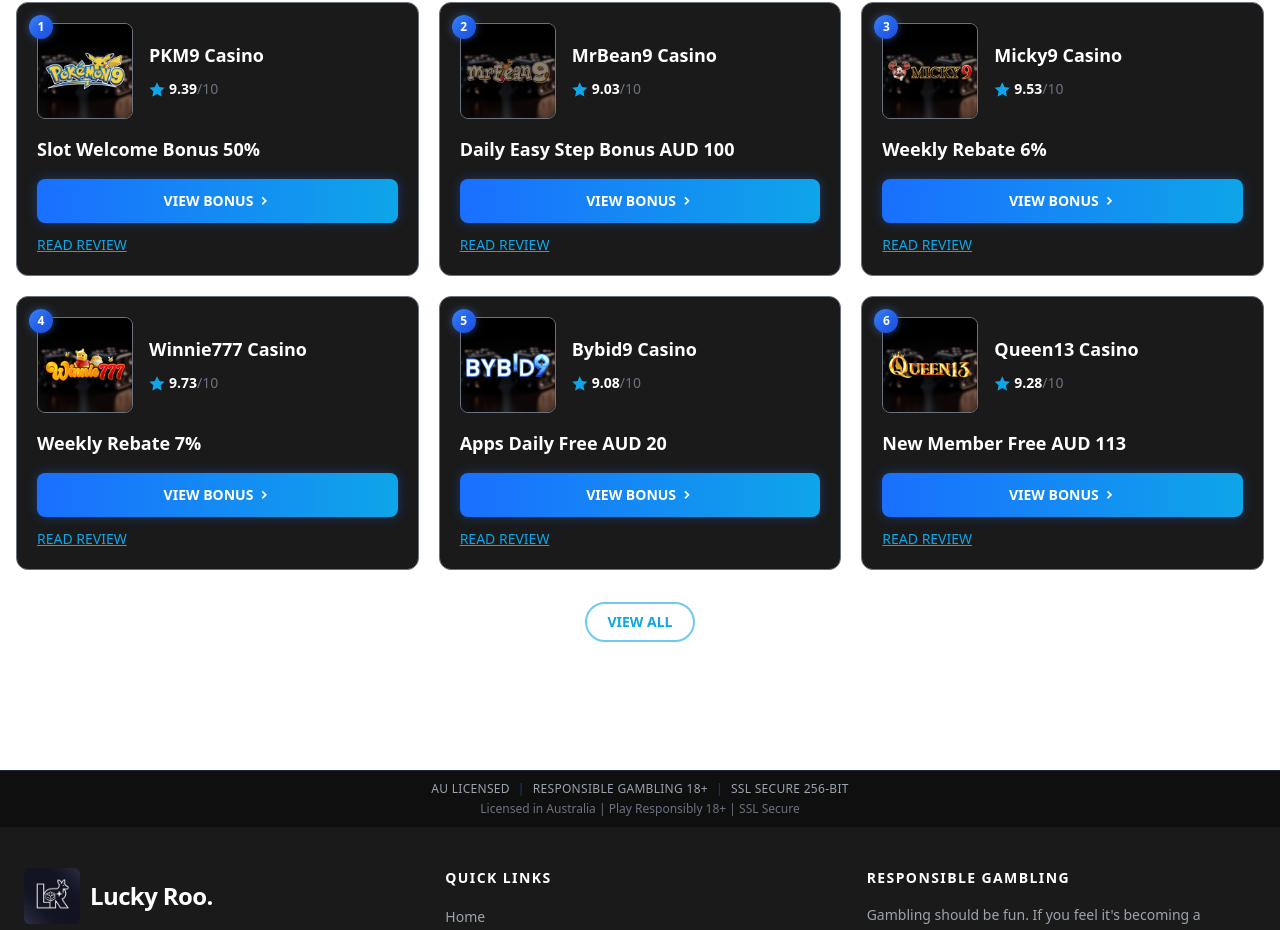
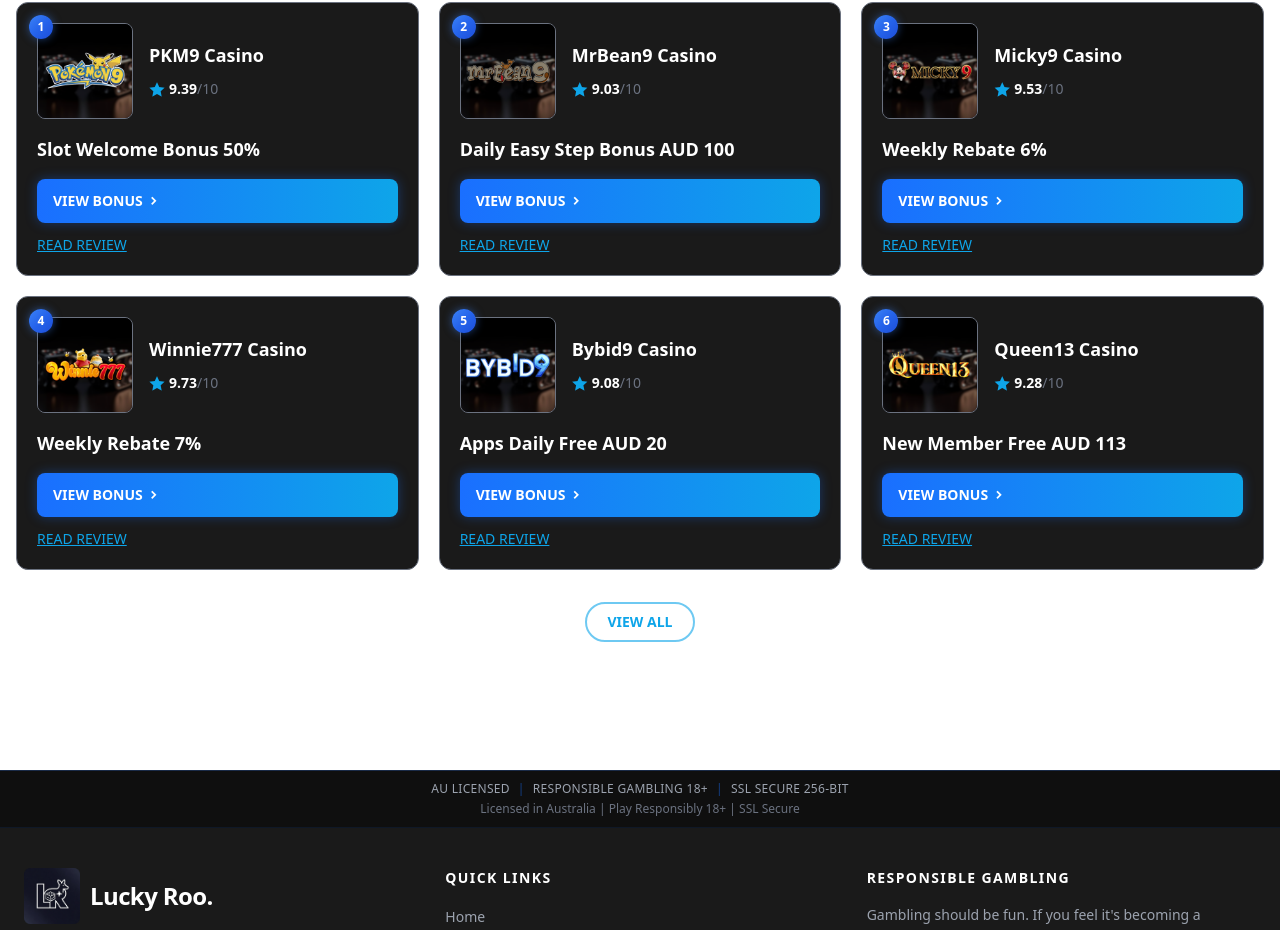
Before and after one commit to ether1313/luckyroo, a React (Vite) app: page / in a window 1280 px wide. Shown: the part 1215-2145 px from the top of the page. Built offline with nearby package versions, Linux system fonts and the light colour scheme.

Commit message:
update agentlink

```diff
--- a/src/pages/bonuses/page.tsx
+++ b/src/pages/bonuses/page.tsx
@@ -103,9 +103,14 @@ function BonusCard({ casino, index, expandedKey, onToggle }: {
         </div>
 
         {/* View Bonus Button */}
-        <button className="w-full bg-gradient-to-r from-[#1a6fff] to-[#0ea5e9] text-white py-2.5 rounded-lg text-sm font-semibold hover:opacity-90 transition-opacity cursor-pointer whitespace-nowrap shadow-[0_0_14px_rgba(26,111,255,0.35)] tracking-wide">
+        <a
+          href={review?.playNowUrl}
+          target="_blank"
+          rel="noopener noreferrer"
+          className="block w-full bg-gradient-to-r from-[#1a6fff] to-[#0ea5e9] text-white py-2.5 rounded-lg text-sm font-semibold hover:opacity-90 transition-opacity cursor-pointer whitespace-nowrap shadow-[0_0_14px_rgba(26,111,255,0.35)] tracking-wide text-center no-underline"
+        >
           VIEW BONUS &rsaquo;
-        </button>
+        </a>
       </div>
     </div>
   );
--- a/src/pages/casino-review/casinoData.ts
+++ b/src/pages/casino-review/casinoData.ts
@@ -147,6 +147,23 @@ const WITHDRAWAL_LIMIT_BY_SLUG: Record<string, string> = {
   queen13: 'No Limit (min. A$50)',
   micky9: 'No Limit (min. A$30)',
   ace96au: 'No Limit (min. A$28)',
+};
+
+/** Affiliate URLs for Read review / Play now / View bonus buttons (same destination per brand). */
+const AFFILIATE_URL_BY_SLUG: Record<string, string> = {
+  gucci9: 'https://gucci9office.net/RFLUCKYROOGU',
+  pkm9: 'https://ppkkmmoon13.com/RFPOLUCKYROO',
+  me99: 'https://me99aus.net/RFLUCKYROOME',
+  mrbean9: 'https://mrbean9au.com/RFLUCKYROOMR',
+  ipay9: 'https://ipay9.co/RFLUCKYROOO',
+  ace96au: 'https://ace96au.com/RFLUCKYROOACE',
+  rolex9: 'https://rolex9au.com/RFRLUCKYROO',
+  kingbet9: 'https://king9aus.net/RFK9LUCKYROO',
+  bigpay77: 'https://bigpay77aus.com/RFLLUCKYROO',
+  bybid9: 'https://bybid9.net/RFLUCKYROO',
+  micky9: 'https://micky13.asia/RFLUCKYROOMIC',
+  queen13: 'https://queen13au.com/RFLUCKYROOQUEEN',
+  winnie777: 'https://winnie777.org/RFLUCKYROOWIINE',
 };
 
 /** Per-casino overview (review) sections — same structure, different wording per brand. */
@@ -350,7 +367,7 @@ function buildCasino(slug: string, name: string, rating: number, summary: string
     logo: getBonusLogoUrl(slug),
     banner: SHARED.banner,
     rating,
-    playNowUrl: `https://${slug}.com`,
+    playNowUrl: AFFILIATE_URL_BY_SLUG[slug] ?? `https://${slug}.com`,
     summary,
     pros,
     cons,
--- a/src/pages/home/page.tsx
+++ b/src/pages/home/page.tsx
@@ -140,9 +140,14 @@ export default function HomePage() {
                   {getCasinoBySlug(item.logoKey)?.bonuses?.[0]?.title ?? 'Casino Bonus'}
                 </h4>
               </div>
-              <button className="bg-gradient-to-r from-[#1a6fff] to-[#0ea5e9] text-white px-4 py-2.5 md:py-3 rounded-lg text-sm font-semibold mb-2 md:mb-3 whitespace-nowrap hover:opacity-90 transition-opacity cursor-pointer shadow-[0_0_12px_rgba(26,111,255,0.35)]">
+              <a
+                href={getCasinoBySlug(item.logoKey)?.playNowUrl}
+                target="_blank"
+                rel="noopener noreferrer"
+                className="inline-block bg-gradient-to-r from-[#1a6fff] to-[#0ea5e9] text-white px-4 py-2.5 md:py-3 rounded-lg text-sm font-semibold mb-2 md:mb-3 whitespace-nowrap hover:opacity-90 transition-opacity cursor-pointer shadow-[0_0_12px_rgba(26,111,255,0.35)]"
+              >
                 VIEW BONUS <i className="ri-arrow-right-s-line"></i>
-              </button>
+              </a>
               <Link
                 to={`/casino/${item.logoKey}-casino`}
                 className="text-[#0ea5e9] text-sm underline hover:text-white transition-colors cursor-pointer"
--- a/src/pages/online-casinos/page.tsx
+++ b/src/pages/online-casinos/page.tsx
@@ -150,7 +150,7 @@ export default function OnlineCasinosPage() {
                       READ REVIEW
                     </Link>
                     <a
-                      href={`https://${casino.slug}.com`}
+                      href={casino.playNowUrl}
                       target="_blank"
                       rel="noopener noreferrer"
                       className="flex-1 bg-gradient-to-r from-[#1a6fff] to-[#0ea5e9] text-white py-2.5 rounded-lg text-sm font-semibold hover:opacity-90 transition-opacity cursor-pointer whitespace-nowrap text-center shadow-[0_0_14px_rgba(26,111,255,0.35)]"
```
